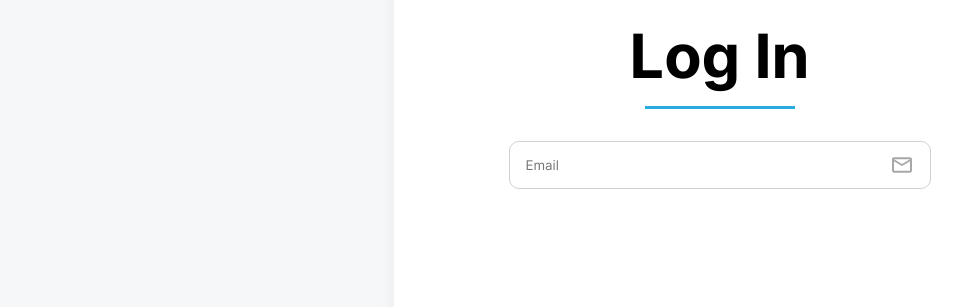
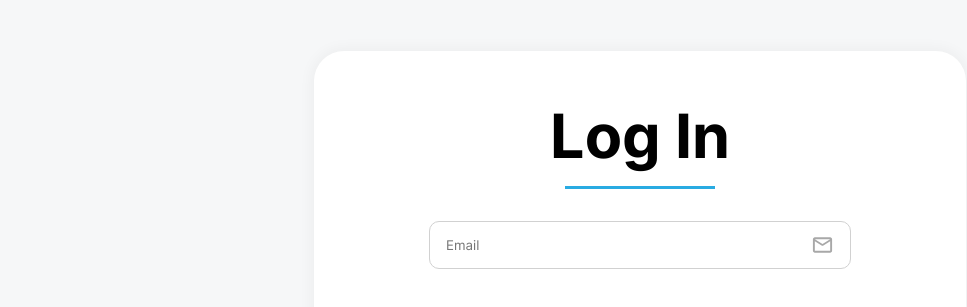
Before and after one commit to kondratschin/Join, a plain HTML site: page index.html in a window 1280 px wide. Shown: the part 103-410 px from the top of the page, without its empty margins (0-967 px from the left). Drawn offline with Linux system fonts and the light colour scheme.

```diff
--- a/style.css
+++ b/style.css
@@ -57,8 +57,8 @@ h1 {
     width: 652px;
     height: 493px;
     transition: 1s;
-    top: calc(50% - 652px / 2);
-    left: calc(50% - 493px / 2);
+    top: calc(50% - 493px / 2);
+    left: calc(50% - 652px / 2);
     border-radius: 30px;
     box-shadow: 0px 0px 14px 3px #0000000A;
     padding: 48px;
```
